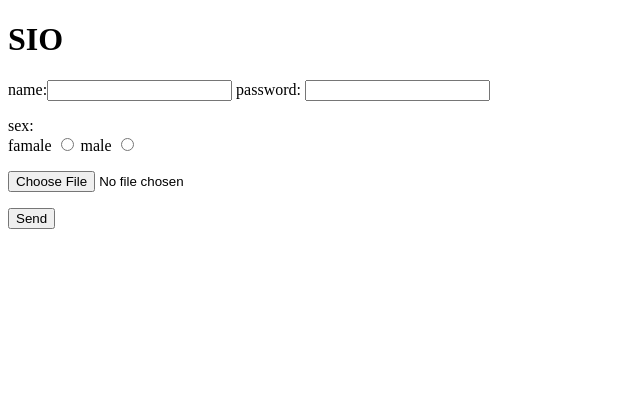
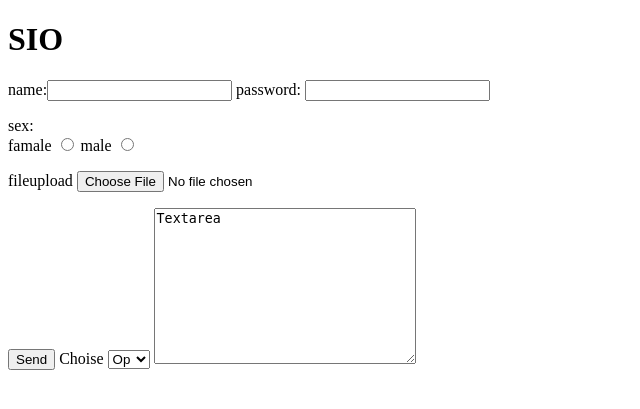
Before and after one commit to cangSDARM/LearnPython-fromDjango, a Django app: page /index in a window 1280 px wide. Shown: the top 409 px of the page, without its empty margins (0-640 px from the left). Run offline with Django 3.2, Linux system fonts and the light colour scheme.

Commit message:
python2.1

```diff
--- a/djangoTemp/Template/index.html
+++ b/djangoTemp/Template/index.html
@@ -20,9 +20,20 @@
                     male <input type="radio" name="sex" value="2">
             </p>
             <p>
-                <input type="file" name="fi">
+                <label for="www">fileupload</label><!--关联-->
+                <input type="file" name="fi" id="www">
             </p>
             <input type="submit" value="Send">
+
+            Choise
+            <select name="SE" id="121"><!--multiple size ='2' 显示2列-->
+                <optgroup label="Size"></optgroup><!--没啥用-->
+                <option value="Sw">Op</option>
+                <option value="Es">Ed</option>
+                <option value="Xq">Vm</option>
+            </select>
+
+            <textarea name="Texs" id="wes" cols="30" rows="10">Textarea</textarea>
         </form>
     </body>
 </html>
```
